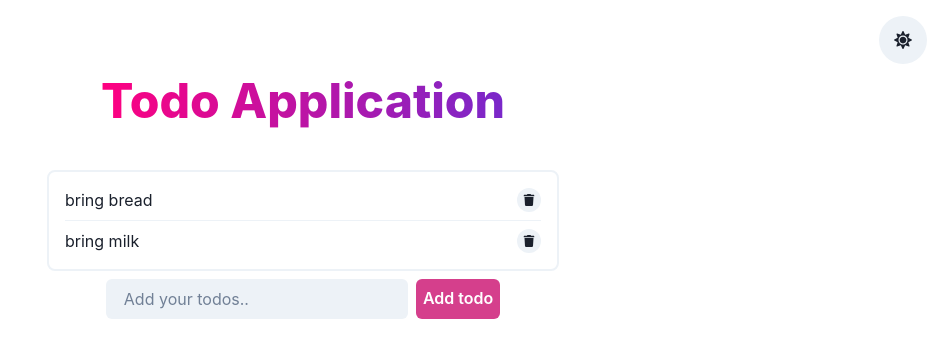
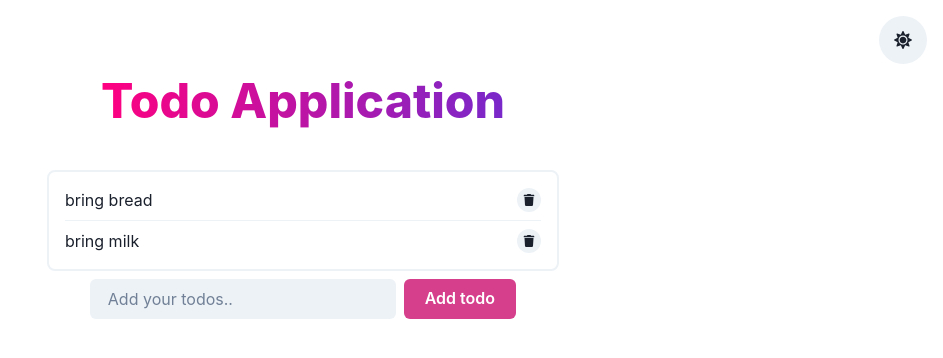
Before and after one commit to shoaibiqbal0/react-todo, a React (Create React App) app: page / in a window 1280 px wide. Shown: the top 358 px of the page, without its empty margins (337-1280 px from the left). Built offline with nearby package versions, Linux system fonts and the light colour scheme.

Commit message:
Added react 18 rendering method

```diff
--- a/jsconfig.json
+++ b/jsconfig.json
@@ -2,6 +2,6 @@
   "compilerOptions": {
     "baseUrl": "./src",
     "checkJs": true,
-    "jsx": "react"
+    "jsx": "react-jsx"
   }
 }
--- a/src/components/AddTodo.jsx
+++ b/src/components/AddTodo.jsx
@@ -10,7 +10,9 @@ function AddTodo() {
     <form onSubmit={handleClick}>
       <HStack>
         <Input variant="filled" placeholder="Add your todos.." />
-        <Button colorScheme="pink">Add todo</Button>
+        <Button colorScheme="pink" px="8" type="submit">
+          Add todo
+        </Button>
       </HStack>
     </form>
   );
--- a/src/index.js
+++ b/src/index.js
@@ -1,14 +1,16 @@
-import React from "react";
-import ReactDOM from "react-dom";
+import { StrictMode } from "react";
+import { createRoot } from "react-dom/client";
 import App from "./App";
+
 import { ChakraProvider } from "@chakra-ui/react";
 
-ReactDOM.render(
-  <React.StrictMode>
+const rootElement = document.querySelector("#root");
+const root = createRoot(rootElement);
+
+root.render(
+  <StrictMode>
     <ChakraProvider>
       <App />
     </ChakraProvider>
-  </React.StrictMode>,
-
-  document.querySelector("#root")
+  </StrictMode>
 );
```
